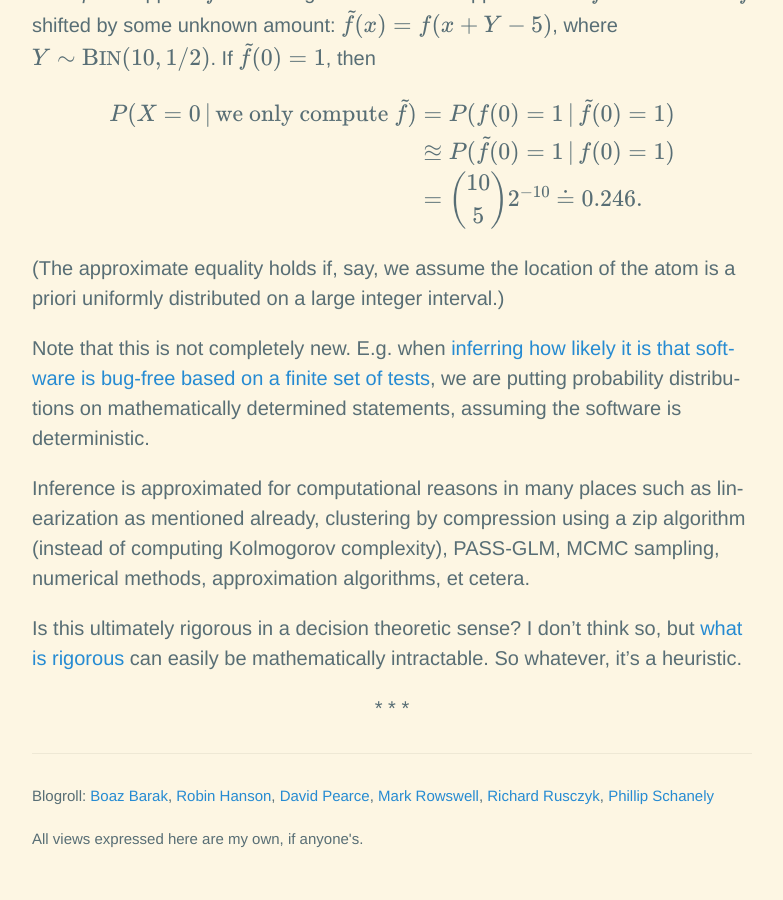
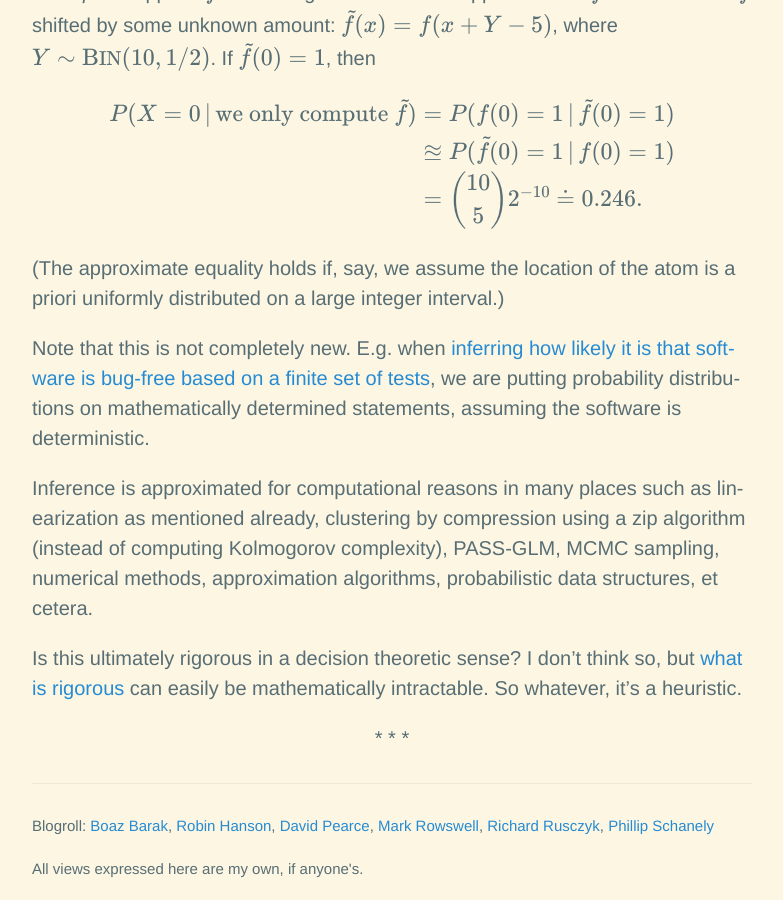
Before and after one commit to amacfie/amacfie.github.io, a Jekyll site: the page built from _posts/2020-10-31-uncertainty-of-approx-bayes.md, in a window 1280 px wide and 900 px high, scrolled down 1364 px. Shown: the whole window, without its empty margins (248-1031 px from the left). Built offline with Jekyll 4.4.1, drawn with Linux system fonts in a browser that asks for light colours; nearby versions of some CDN libraries; formulas are drawn with MathJax 3; comment, search, counter and statistics services are not loaded; before the commit the page ends 2234 px from its top, so only the background shows below that.

Commit message:
Update 2020-10-31-uncertainty-of-approx-bayes.md

```diff
--- a/_posts/2020-10-31-uncertainty-of-approx-bayes.md
+++ b/_posts/2020-10-31-uncertainty-of-approx-bayes.md
@@ -62,8 +62,8 @@ statements, assuming the software is deterministic.
 Inference is approximated for computational reasons in many places such as
 linearization as mentioned already, clustering by compression using a zip
 algorithm (instead of computing Kolmogorov complexity), PASS-GLM, MCMC
-sampling, numerical methods, approximation algorithms,
-et cetera.
+sampling, numerical methods, approximation algorithms, probabilistic
+data structures, et cetera.
 
 Is this ultimately rigorous in a decision theoretic sense? I don't think so,
 but
```
